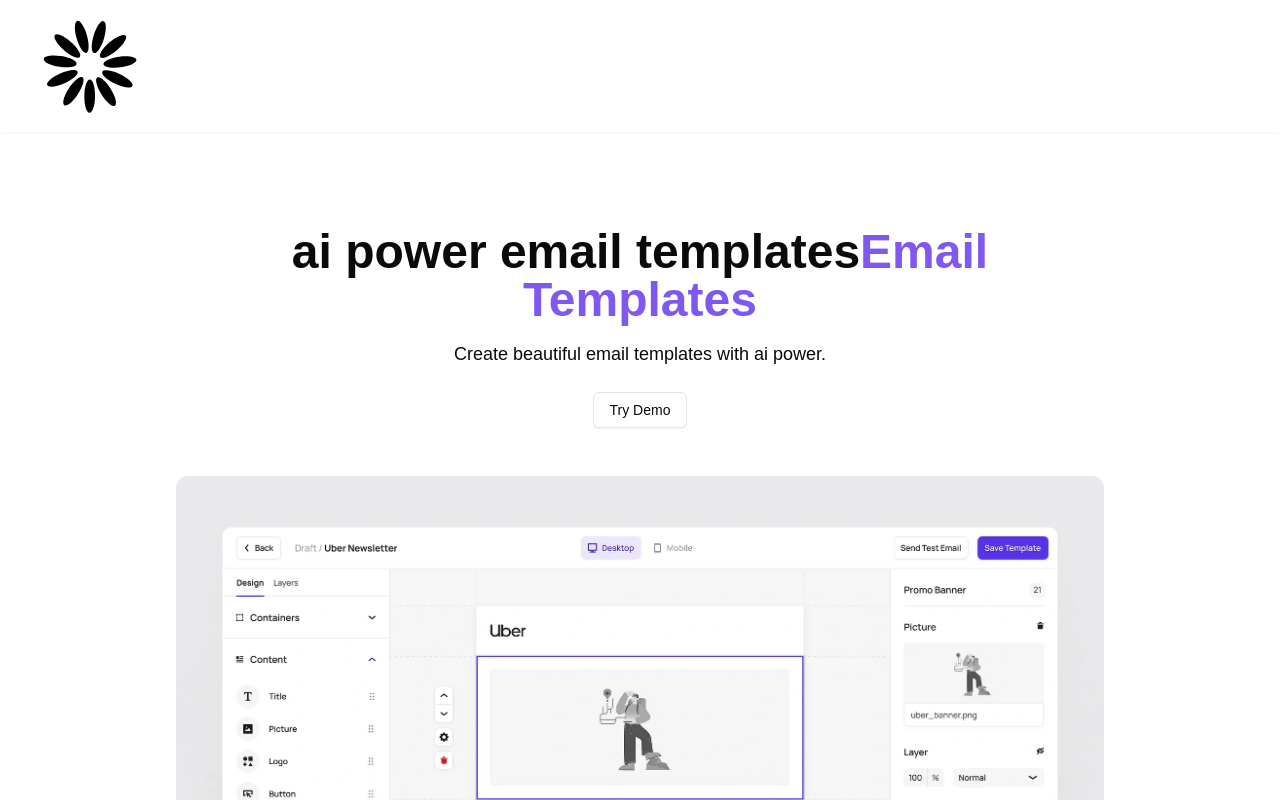
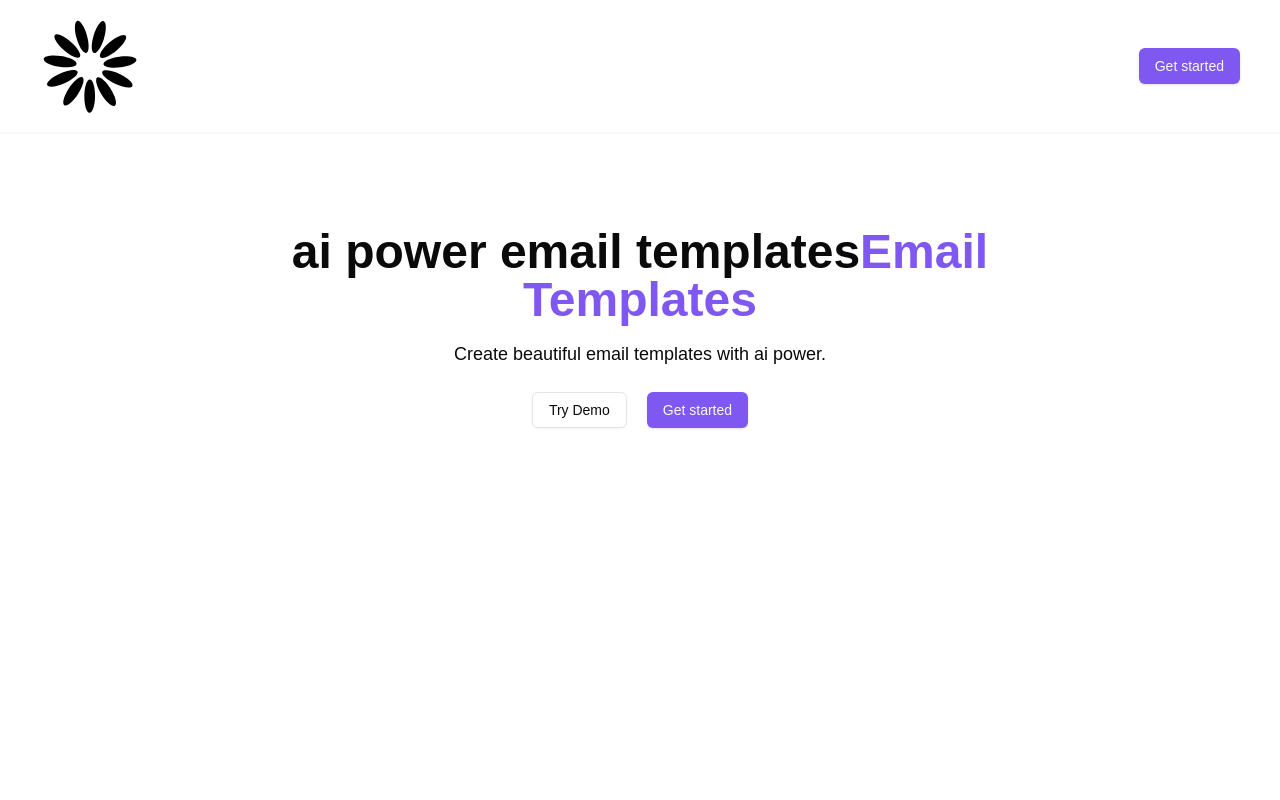
Before and after one commit to ruchap24/templateM, a Next.js app: page / in a window 1280 px wide. Shown: the top 800 px of the page. Built offline with nearby package versions, Linux system fonts and the light colour scheme; no server answers.

Commit message:
Add SignInButton component and update provider for Google OAuth integration

```diff
--- a/app/layout.js
+++ b/app/layout.js
@@ -1,5 +1,6 @@
+
 import { Geist, Geist_Mono } from "next/font/google";
-import { provider } from "./provider";
+import Provider from "./provider";
 
 import "./globals.css";
 
@@ -24,9 +25,9 @@ export default function RootLayout({ children }) {
       <body
         className={`${geistSans.variable} ${geistMono.variable} antialiased`}
       >
-        <provider>
+        <Provider>
         {children}
-        </provider>
+        </Provider>
       </body>
     </html>
   );
--- a/app/provider.js
+++ b/app/provider.js
@@ -3,17 +3,15 @@ import React from 'react'
 import { ConvexProvider, ConvexReactClient } from "convex/react";
 import { GoogleOAuthProvider } from "@react-oauth/google";
 
-function provider({children}) {
+function Provider({children}) {
     const convex = new ConvexReactClient(process.env.NEXT_PUBLIC_CONVEX_URL);
   return (
-    <>
     <ConvexProvider client={convex}>
-    <GoogleOAuthProvider clientId={process.env.NEXT_PIBLIC_CONVEX_CLIENT_ID}>
+    <GoogleOAuthProvider clientId={process.env.NEXT_PUBLIC_GOOGLE_CLIENT_ID}>
         <div>{children}</div>
         </GoogleOAuthProvider>
-    </ConvexProvider>;
-    </>
-  )
+    </ConvexProvider>
+  );
 }
 
-export default provider
+export default Provider
--- a/components/custom/Header.jsx
+++ b/components/custom/Header.jsx
@@ -8,7 +8,7 @@ function Header() {
     <div className='flex justify-between items-center p-4 shadow-sm px-10'>
         <Image src={'/logo.svg'} alt="Logo" width={100} height={100} />
         <div>
-            {/* <SignInButton/> */}
+            <SignInButton/>
         </div>
     </div>
   )
--- a/components/custom/Hero.jsx
+++ b/components/custom/Hero.jsx
@@ -12,9 +12,9 @@ function Hero() {
         <p className='text-center text-lg mt-4'>Create beautiful email templates with ai power.</p>
         <div className='flex gap-5 mt-6'>
             <Button variant="outline">Try Demo</Button>
-            {/* <SignInButton/> */}
+            <SignInButton/>
         </div>
-        <Image src={'/landing.webp'} alt="Landing" width={1000} height={800} className='mt-12 rounded-xl'/>
+        {/* <Image src={'/landing.webp'} alt="Landing" width={1000} height={800} className='mt-12 rounded-xl'/> */}
     </div>
   )
 }
--- a/components/custom/SignInButton.jsx
+++ b/components/custom/SignInButton.jsx
@@ -2,7 +2,7 @@
 import React from 'react'
 import { Button } from '../ui/button'
 import { useGoogleLogin } from '@react-oauth/google';
-import { GoogleOAuthProvider } from '@react-oauth/google';
+import axios from 'axios';
 
 function SignInButton() {
 
@@ -11,11 +11,15 @@ const googleLogin = useGoogleLogin({
       console.log(tokenResponse);
       const userInfo = await axios.get(
         'https://www.googleapis.com/oauth2/v3/userinfo',
-        { headers: { Authorization: 'Bearer'+codeResponse?.accessToken} },
+        { headers: { Authorization: 'Bearer'+tokenResponse?.access_token},}
       );
 
-      console.log(userInfo);
-    },
+      console.log(userInfo.data);
+
+      if(typeof window!==undefined){
+        localStorage.setItem('userDetail', JSON.stringify(userInfo?.data));
+    }
+  },
     onError: errorResponse => console.log(errorResponse),
   });
 
@@ -23,7 +27,7 @@ const googleLogin = useGoogleLogin({
     <div>
         <Button onClick={googleLogin}>Get started</Button>
     </div>
-  )
+  );
 }
 
 export default SignInButton
--- a/package.json
+++ b/package.json
@@ -11,6 +11,7 @@
   "dependencies": {
     "@radix-ui/react-slot": "^1.1.2",
     "@react-oauth/google": "^0.12.1",
+    "axios": "^1.7.9",
     "class-variance-authority": "^0.7.1",
     "clsx": "^2.1.1",
     "convex": "^1.19.2",
```
Also changed, not shown: 1 other file (tests, documents, lock files or other folders).
